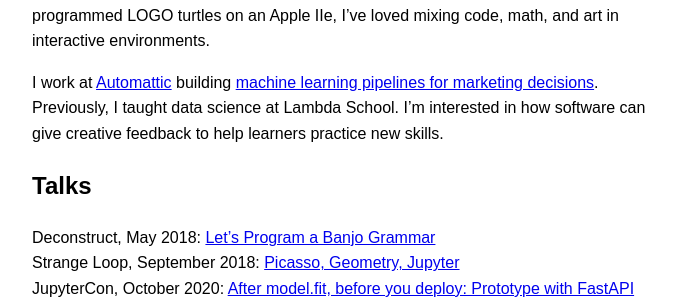
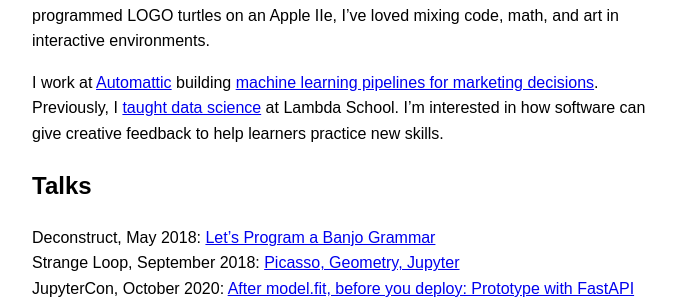
Before and after one commit to rrherr/rrherr.github.io, a Jekyll site: the page built from index.md, in a window 1280 px wide. Shown: the part 149-448 px from the top of the page, without its empty margins (296-978 px from the left). Built offline with Jekyll 4.4.1, drawn with Linux system fonts in a browser that asks for light colours; our own code applies the rules of GitHub Pages for plain Markdown files; part of the change alters nothing that is shown.

```diff
--- a/index.md
+++ b/index.md
@@ -3,7 +3,7 @@
 I'm a machine learning engineer and [banjo player](https://www.youtube.com/playlist?list=PLAwif0tmlJfUaGjOkqTl5RNJQLJH3798I) from Normal, Illinois. Ever since I first programmed LOGO turtles on an Apple IIe, I've loved mixing code, math, and art in interactive environments.
 
 I work at [Automattic](https://automattic.com/) building [machine learning pipelines for marketing decisions](https://data.blog/tag/pipe/). Previously,
-I taught data science at Lambda School. I'm interested in how software can give creative feedback to help learners practice new skills.
+I [taught data science](https://twitter.com/LambdaSchool/status/1263258335534632960) at Lambda School. I'm interested in how software can give creative feedback to help learners practice new skills.
 
 ## Talks
 Deconstruct, May 2018: [Let's Program a Banjo Grammar](https://rrherr.github.io/banjo-grammar/)
```
